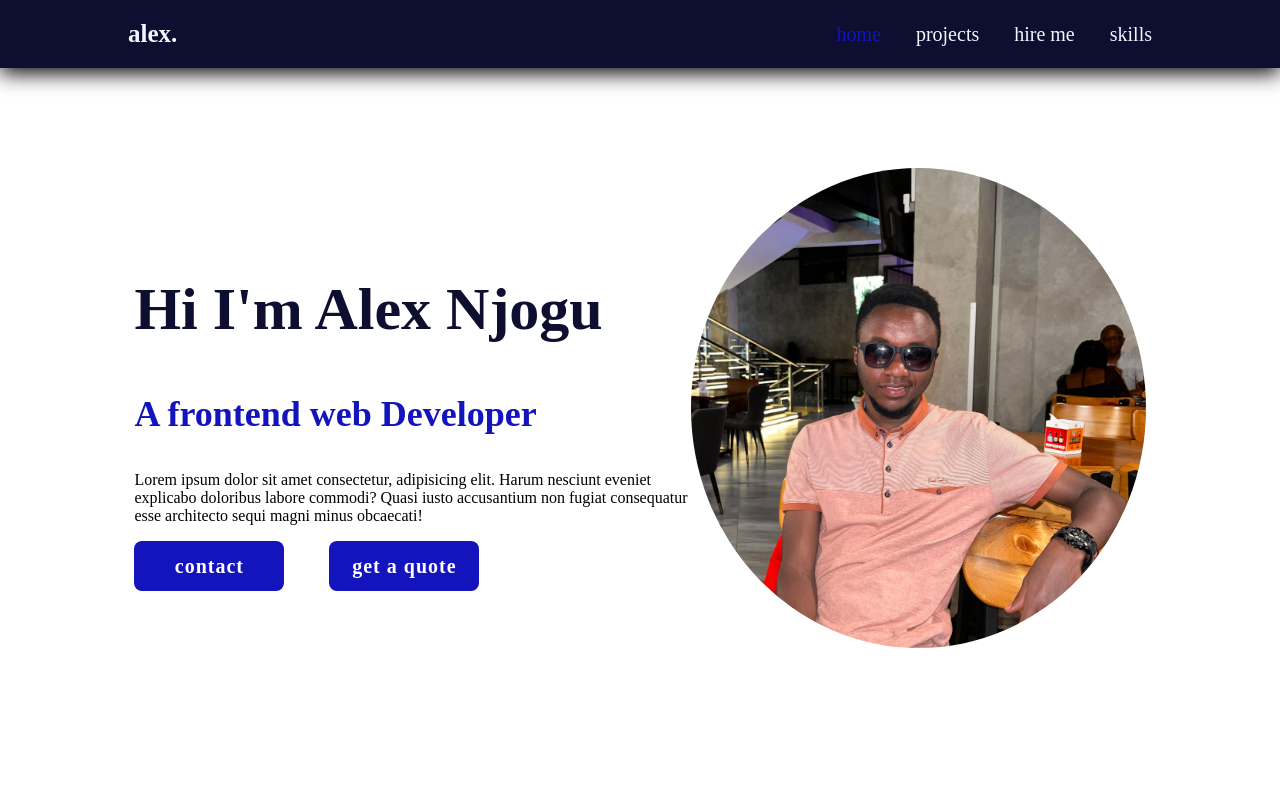
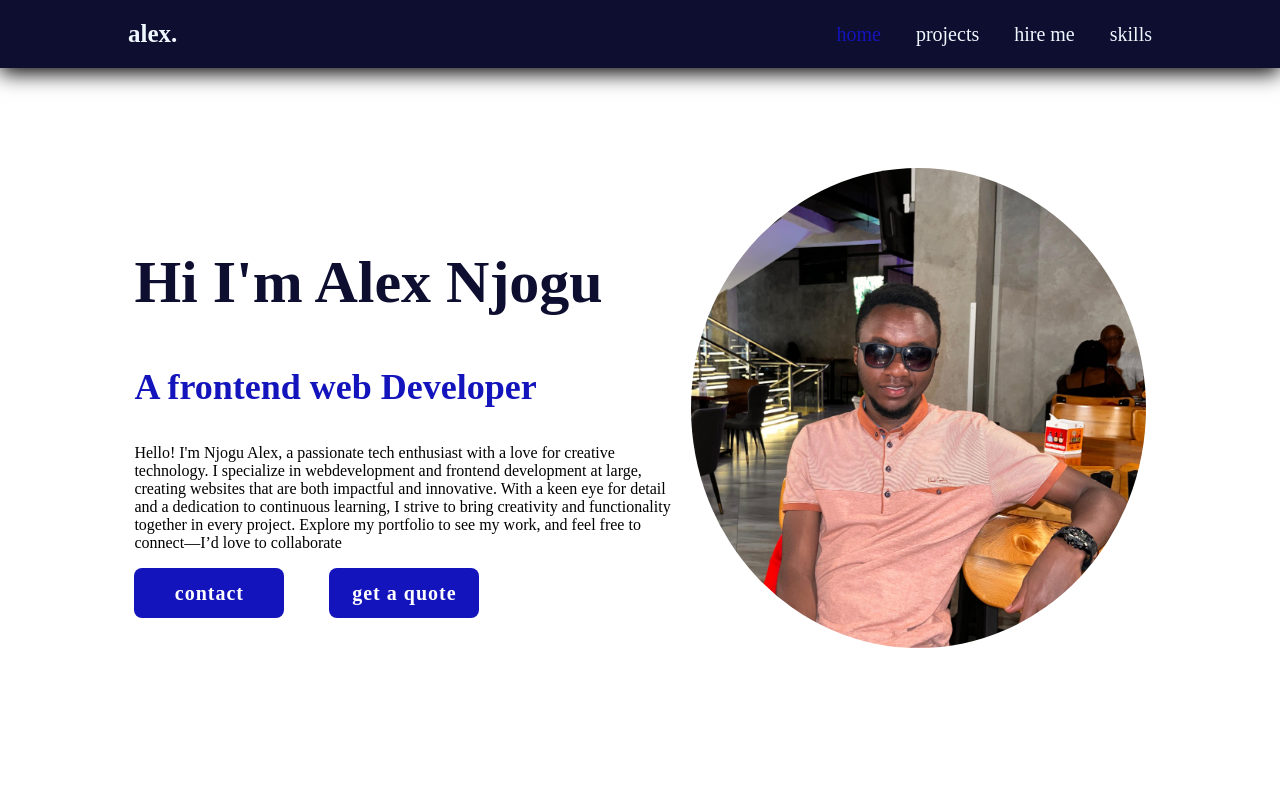
Before and after one commit to Njogu-Alex/Njogu-Alex, an Angular app: page / in a window 1280 px wide. Shown: the top 800 px of the page. Built offline with nearby package versions, Linux system fonts and the light colour scheme.

Commit message:
passage text

```diff
--- a/src/app/landing-page/landing-page.component.html
+++ b/src/app/landing-page/landing-page.component.html
@@ -7,7 +7,10 @@
     <h1>Hi I'm Alex Njogu</h1>
 
     <h3>A frontend web Developer</h3>
-    <p> Lorem ipsum dolor sit amet consectetur, adipisicing elit. Harum nesciunt eveniet explicabo doloribus labore commodi? Quasi iusto accusantium non fugiat consequatur esse architecto sequi magni minus obcaecati!</p>
+    <p>
+      Hello! I'm Njogu Alex, a passionate tech enthusiast with a love for creative technology. I specialize in webdevelopment and frontend development at large, creating websites that are both impactful and innovative. With a keen eye for detail and a dedication to continuous learning, I strive to bring creativity and functionality together in every project.
+      Explore my portfolio to see my work, and feel free to connect—I’d love to collaborate
+    </p>
     <div class="btn-box">
       <a href="">contact</a>
       <a href="">get a quote</a>
```
